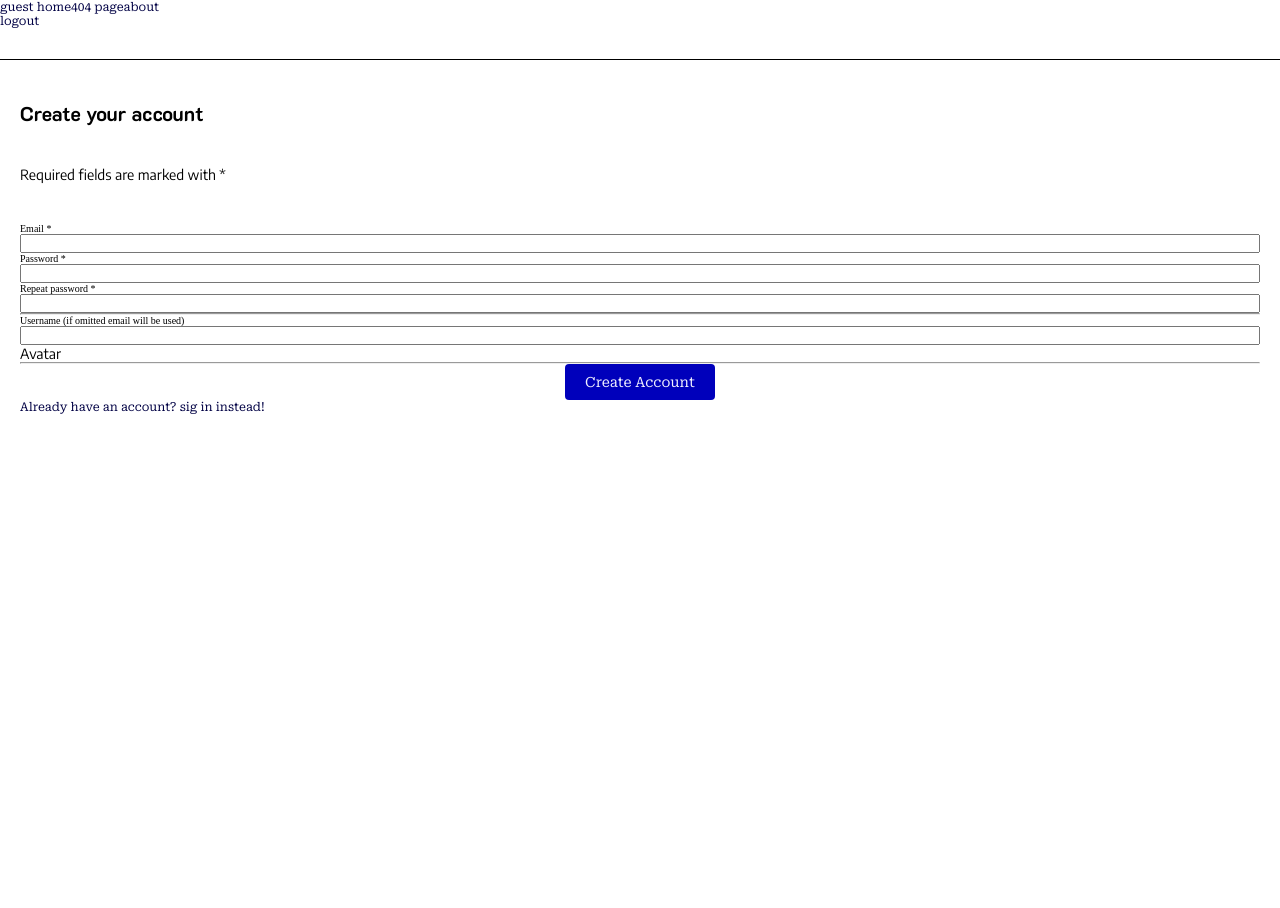
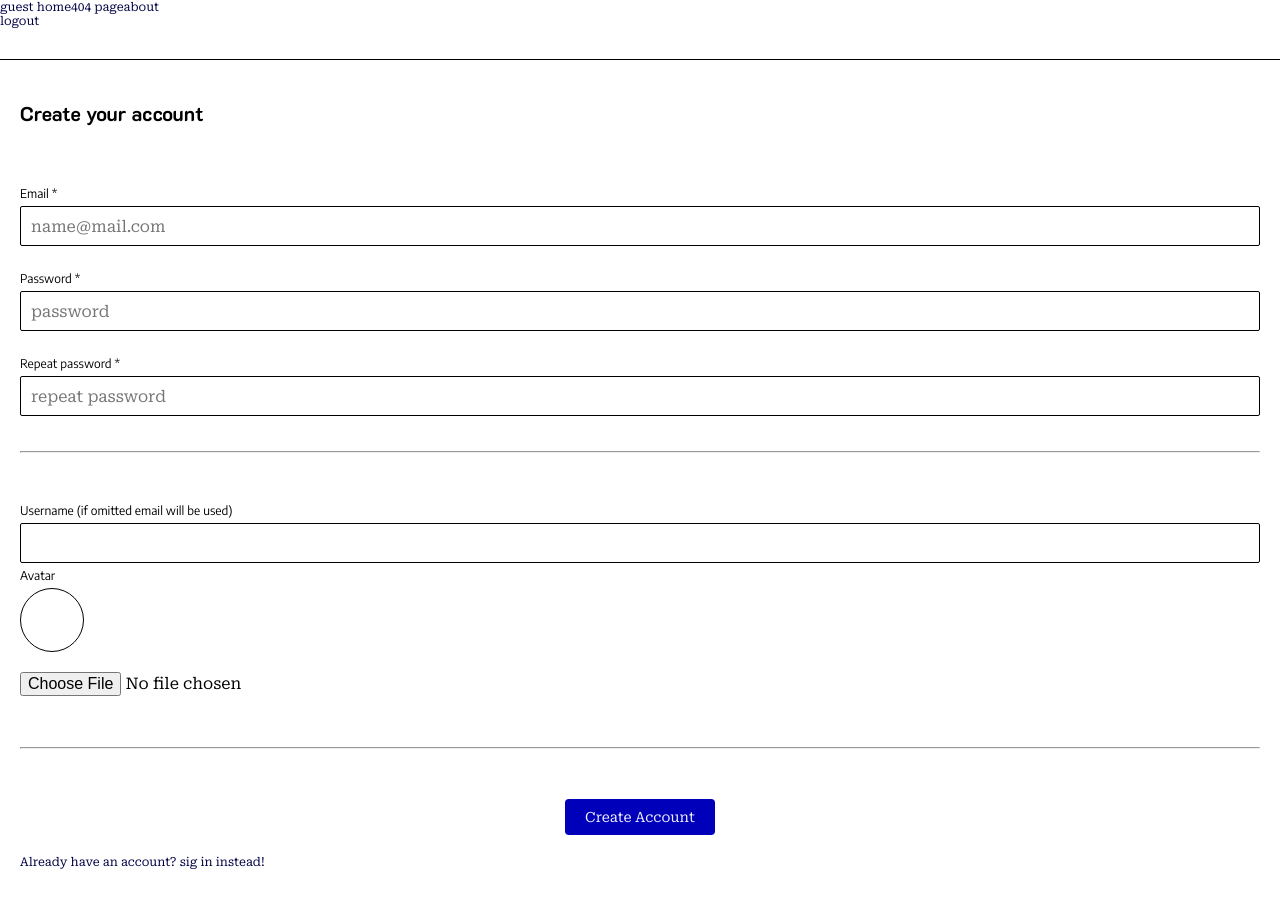
Before and after one commit to Laufox/quizify, a React (Vite) app: page /signup in a window 1280 px wide. Before the commit the page ends 800 px from the top, so only its background shows below. Built offline with nearby package versions, Linux system fonts and the light colour scheme; no server answers.

Commit message:
Improves styling for register form

```diff
--- a/src/assets/scss/App.scss
+++ b/src/assets/scss/App.scss
@@ -46,6 +46,7 @@ a, button, .link {
     border-radius: 0.4rem;
     align-self: center;
     font-size: 1.4rem;
+    margin: 2rem 0;
 }
 
 .btn-info {
--- a/src/assets/scss/Form.scss
+++ b/src/assets/scss/Form.scss
@@ -1,4 +1,65 @@
 form {
     display: flex;
     flex-flow: column;
+
+    p {
+        margin-bottom: 2rem;
+    }
+
+    label {
+        font-family: 'Encode Sans', Arial, sans-serif;
+        font-size: 1.2rem;
+        margin-top: 2rem;
+        margin-bottom: 0.5rem;
+    }
+
+    input {
+        height: 4rem;
+        border: 0.1rem solid #000;
+        border-radius: 0.2rem;
+        padding: 0.5rem 1rem;
+        font-family: 'Roboto Serif', 'Times New Roman', Times, serif;
+        font-size: 1.6rem;
+        margin-bottom: 0.5rem;
+
+        &:focus {
+            background-color: #eff;
+            border-width: 0.2rem;
+            outline: none;
+        }
+    }
+
+    hr {
+        margin: 3rem 0;
+    }
+
+    .avatar-section {
+
+        .form-avatar-container {
+            width: 6.4rem;
+            height: 6.4rem;
+            border: 0.1rem solid #000;
+            border-radius: 3.2rem;
+            margin-top: 0.5rem;
+            margin-bottom: 2rem;
+        }
+
+        input {
+            border: none;
+            padding: 0;
+
+        }
+    }
+
+    .form-error-message {
+        color: #c33;
+    }
+
+    .error-input {
+        border-color: #c33;
+
+        &:focus {
+            border-color: #c33;
+        }
+    }
 }
--- a/src/pages/CreateAccountPage.tsx
+++ b/src/pages/CreateAccountPage.tsx
@@ -2,6 +2,7 @@ import { Link, useNavigate } from "react-router-dom"
 import { useState, useEffect } from 'react'
 import { useForm } from "react-hook-form"
 import { useAuthContext } from '../contexts/AuthContext'
+import classNames from "classnames"
 
 type FormData = {
     email: string,
@@ -36,7 +37,6 @@ const CreateAccountPage = () => {
     return (
         <div className="page-container">
             <h1>Create your account</h1>
-            <p>Required fields are marked with *</p>
 
             <form onSubmit={handleSubmit(createUser)} noValidate>
                 <label>Email *</label>
@@ -50,8 +50,10 @@ const CreateAccountPage = () => {
                             message: 'incorrect email format'
                         }
                     })}
+                    placeholder='name@mail.com'
+                    className={classNames({'error-input': errors.email})}
                 />
-                {errors.email && <span>{errors.email?.message}</span>}
+                {errors.email && <span className="form-error-message">{errors.email?.message}</span>}
 
                 <label>Password *</label>
                 <input
@@ -64,8 +66,10 @@ const CreateAccountPage = () => {
                             message: 'Password must be at least six characters'
                         }
                     })}
+                    placeholder='password'
+                    className={classNames({'error-input': errors.password})}
                 />
-                {errors.password && <span>{errors.password?.message}</span>}
+                {errors.password && <span className="form-error-message">{errors.password?.message}</span>}
 
                 <label>Repeat password *</label>
                 <input
@@ -79,16 +83,24 @@ const CreateAccountPage = () => {
                             }
                         }
                     })}
+                    placeholder='repeat password'
+                    className={classNames({'error-input': errors.passwordrepeat})}
                 />
-                {errors.passwordrepeat && <span>{errors.passwordrepeat?.message}</span>}
+                {errors.passwordrepeat && <span className="form-error-message">{errors.passwordrepeat?.message}</span>}
 
                 <hr />
 
                 <label htmlFor="createusername">Username (if omitted email will be used)</label>
                 <input id="createusername" type='text' />
 
-                <div>
-                    <p>Avatar</p>
+                <div className="avatar-section">
+                    <label>Avatar</label>
+                    <div className="form-avatar-container">
+
+                    </div>
+
+                    <input type="file"
+                    />
                 </div>
 
                 <hr />
```
